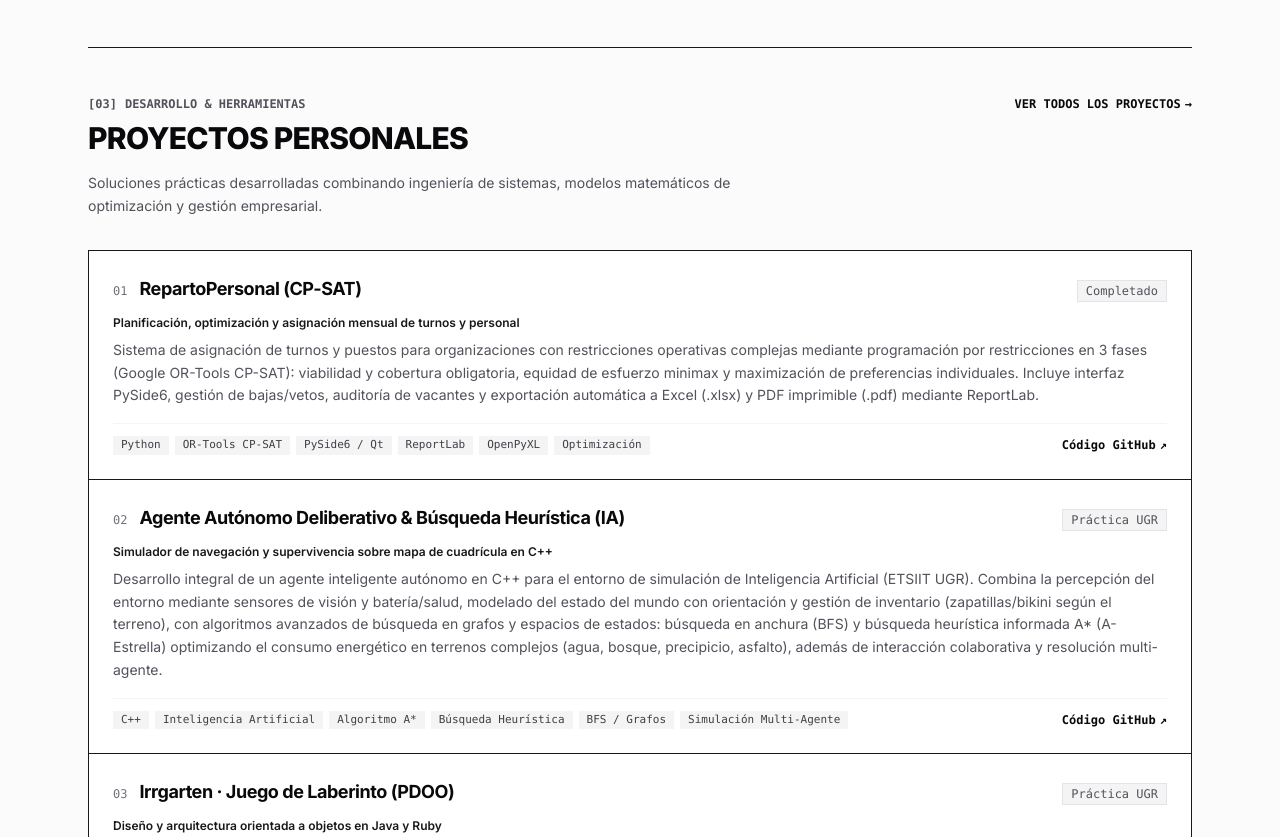
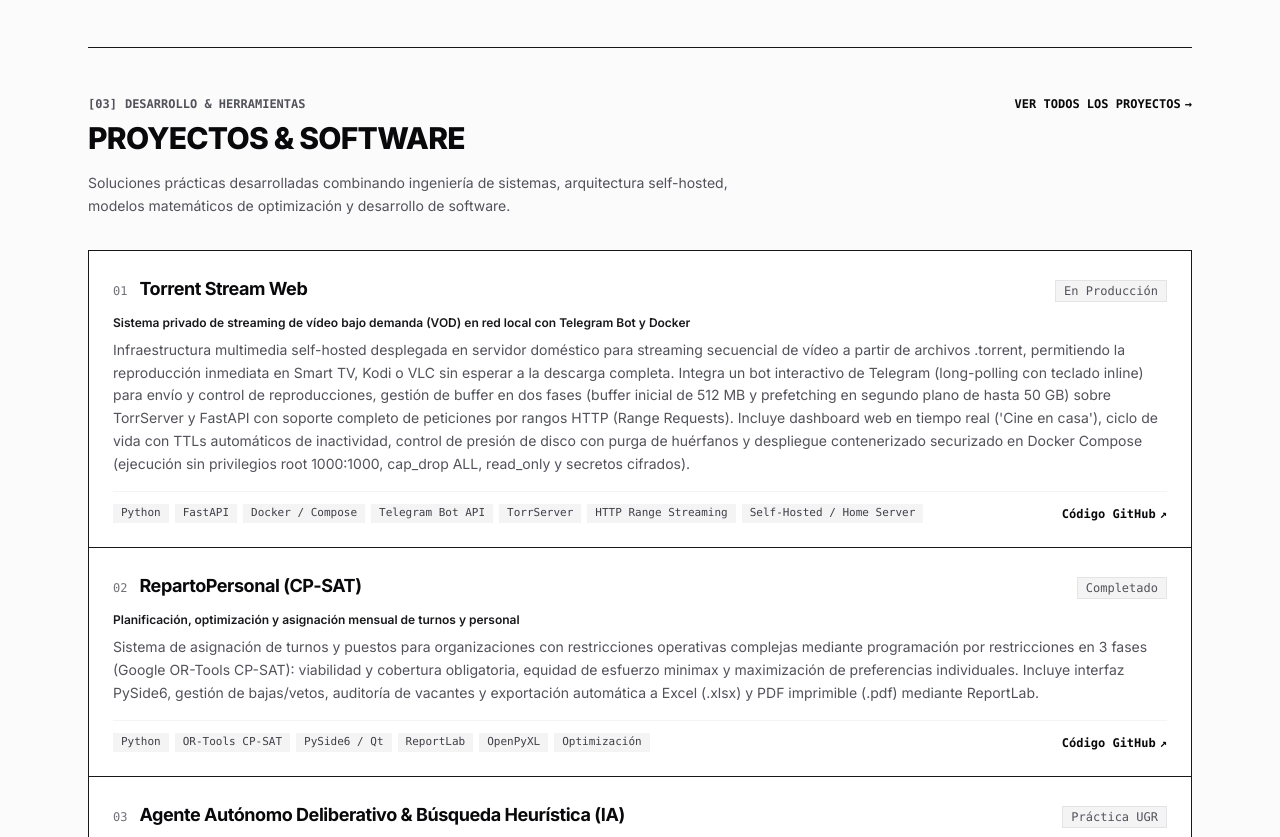
Before and after one commit to javiercheca10/javiercheca10.github.io, an Astro site: page / in a window 1280 px wide. Shown: the part 1850-2687 px from the top of the page. Built offline with nearby package versions, Linux system fonts and the light colour scheme; Astro itself is replaced by a stand-in of ours.

Commit message:
feat(proyectos): añadir Torrent Stream Web a la sección de proyectos y portada

```diff
--- a/src/data/projects.json
+++ b/src/data/projects.json
@@ -1,8 +1,22 @@
 [
+  {
+    "id": "torrent-stream-web",
+    "category": "personal",
+    "categoryLabel": "Servidor Casero",
+    "title": "Torrent Stream Web",
+    "subtitle": "Sistema privado de streaming de vídeo bajo demanda (VOD) en red local con Telegram Bot y Docker",
+    "description": "Infraestructura multimedia self-hosted desplegada en servidor doméstico para streaming secuencial de vídeo a partir de archivos .torrent, permitiendo la reproducción inmediata en Smart TV, Kodi o VLC sin esperar a la descarga completa. Integra un bot interactivo de Telegram (long-polling con teclado inline) para envío y control de reproducciones, gestión de buffer en dos fases (buffer inicial de 512 MB y prefetching en segundo plano de hasta 50 GB) sobre TorrServer y FastAPI con soporte completo de peticiones por rangos HTTP (Range Requests). Incluye dashboard web en tiempo real ('Cine en casa'), ciclo de vida con TTLs automáticos de inactividad, control de presión de disco con purga de huérfanos y despliegue contenerizado securizado en Docker Compose (ejecución sin privilegios root 1000:1000, cap_drop ALL, read_only y secretos cifrados).",
+    "tags": ["Python", "FastAPI", "Docker / Compose", "Telegram Bot API", "TorrServer", "HTTP Range Streaming", "Self-Hosted / Home Server"],
+    "badge": "En Producción",
+    "icon": "server",
+    "featured": true,
+    "github": "https://github.com/javiercheca10/Torrent_stream_web",
+    "demo": null
+  },
   {
     "id": "reparto-personal",
     "category": "personal",
-    "categoryLabel": "Otros Proyectos",
+    "categoryLabel": "Proyecto Personal",
     "title": "RepartoPersonal (CP-SAT)",
     "subtitle": "Planificación, optimización y asignación mensual de turnos y personal",
     "description": "Sistema de asignación de turnos y puestos para organizaciones con restricciones operativas complejas mediante programación por restricciones en 3 fases (Google OR-Tools CP-SAT): viabilidad y cobertura obligatoria, equidad de esfuerzo minimax y maximización de preferencias individuales. Incluye interfaz PySide6, gestión de bajas/vetos, auditoría de vacantes y exportación automática a Excel (.xlsx) y PDF imprimible (.pdf) mediante ReportLab.",
--- a/src/pages/index.astro
+++ b/src/pages/index.astro
@@ -232,10 +232,10 @@ const tickerItems = [
       </div>
 
       <h2 class="text-2xl sm:text-3xl font-extrabold uppercase tracking-tight text-[#09090b] mb-4">
-        Proyectos Personales
+        Proyectos & Software
       </h2>
       <p class="text-sm text-[#52525b] max-w-2xl mb-8 leading-relaxed">
-        Soluciones prácticas desarrolladas combinando ingeniería de sistemas, modelos matemáticos de optimización y gestión empresarial.
+        Soluciones prácticas desarrolladas combinando ingeniería de sistemas, arquitectura self-hosted, modelos matemáticos de optimización y desarrollo de software.
       </p>
 
       <!-- Lista técnica de proyectos -->
--- a/src/pages/proyectos.astro
+++ b/src/pages/proyectos.astro
@@ -11,7 +11,7 @@ const countPersonal = projects.filter(p => p.category === 'personal').length;
 
 <Layout
   title="Proyectos · Software & Optimización | Javier Checa"
-  description="Catálogo de proyectos personales y universitarios: optimización con Google OR-Tools CP-SAT, agentes inteligentes en C++ y aplicaciones en Java/Ruby."
+  description="Catálogo de proyectos personales y universitarios: streaming multimedia self-hosted en Docker, optimización con Google OR-Tools CP-SAT, agentes inteligentes en C++ y desarrollo web."
 >
   <Header activeTab="proyectos" />
 
```
